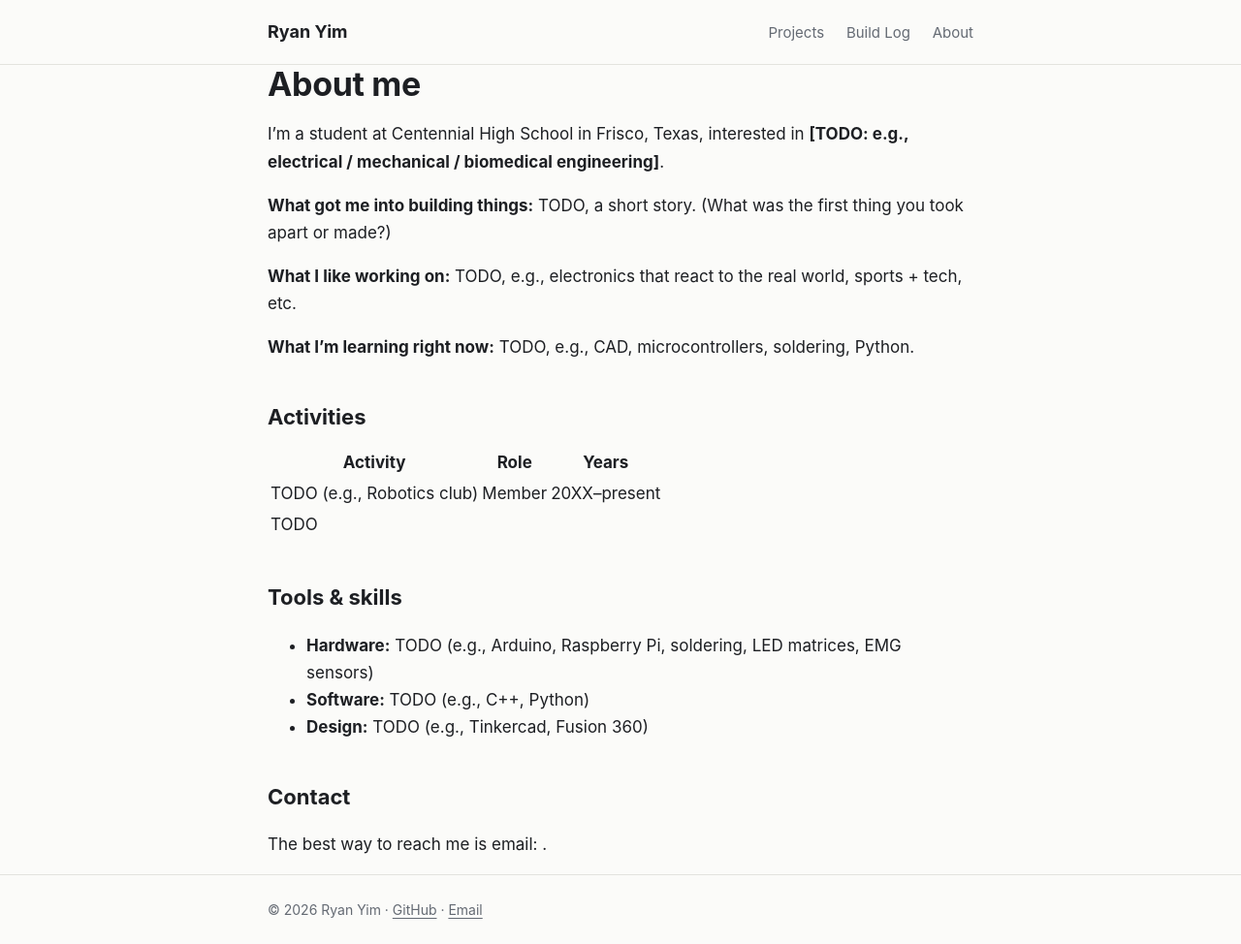
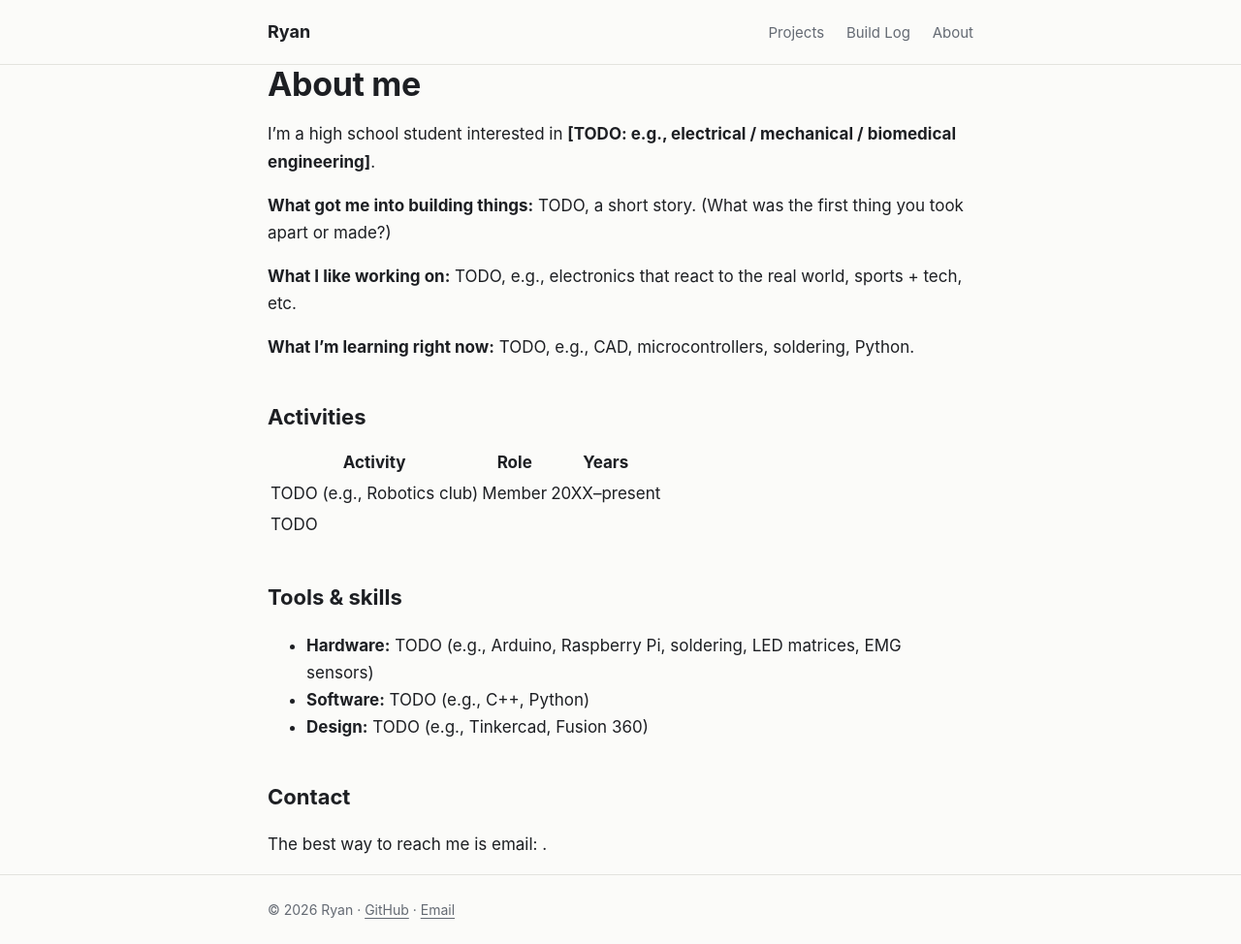
Before and after one commit to ryanyim777/ryanyim777.github.io, a Jekyll site: the page built from about.md, in a window 1280 px wide. Shown: the whole page at 97% size. Built offline with Jekyll 4.4.1, drawn with Linux system fonts in a browser that asks for light colours.

Commit message:
Remove last name, school, and city from the site

```diff
--- a/_config.yml
+++ b/_config.yml
@@ -1,11 +1,11 @@
 # ---------------------------------------------------------------
 #  Site settings — edit these first!
 # ---------------------------------------------------------------
-title: "Ryan Yim"
+title: "Ryan"
 tagline: "Aspiring engineer. I build things, break them, and write down what I learn."
-author: "Ryan Yim"
+author: "Ryan"
 github_username: "ryanyim777"
-school: "Centennial High School, Frisco, TX"
+school: "High school student"
 class_of: "2030"
 
 # If the repo is named <username>.github.io, leave baseurl empty.
--- a/about.md
+++ b/about.md
@@ -7,7 +7,7 @@ permalink: /about/
 
 <!-- TODO: Write this in your own words. 3–5 short paragraphs is plenty. -->
 
-I'm a student at Centennial High School in Frisco, Texas, interested in
+I'm a high school student interested in
 **[TODO: e.g., electrical / mechanical / biomedical engineering]**.
 
 **What got me into building things:** TODO, a short story. (What was the first thing you took apart or made?)
```
